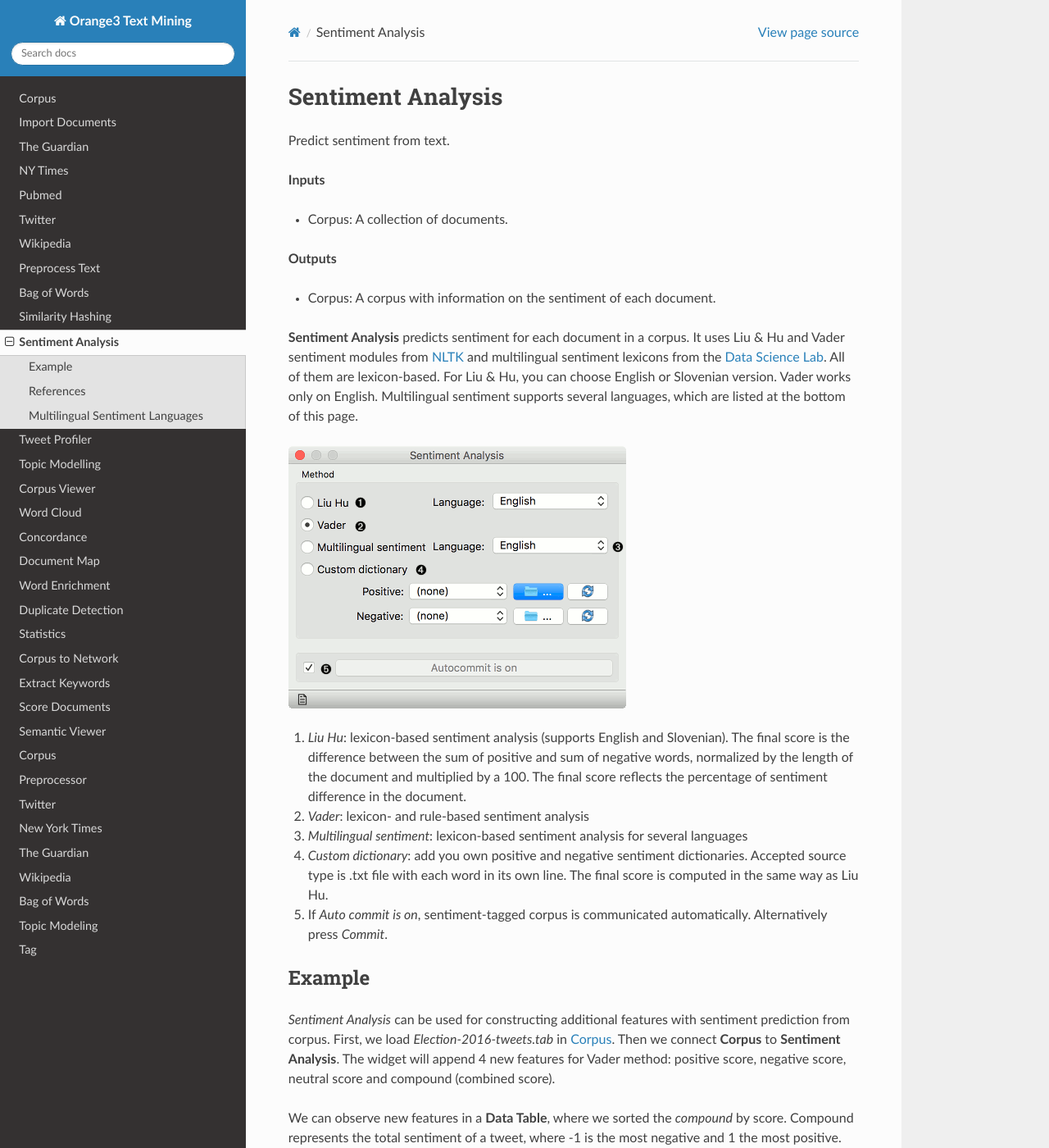
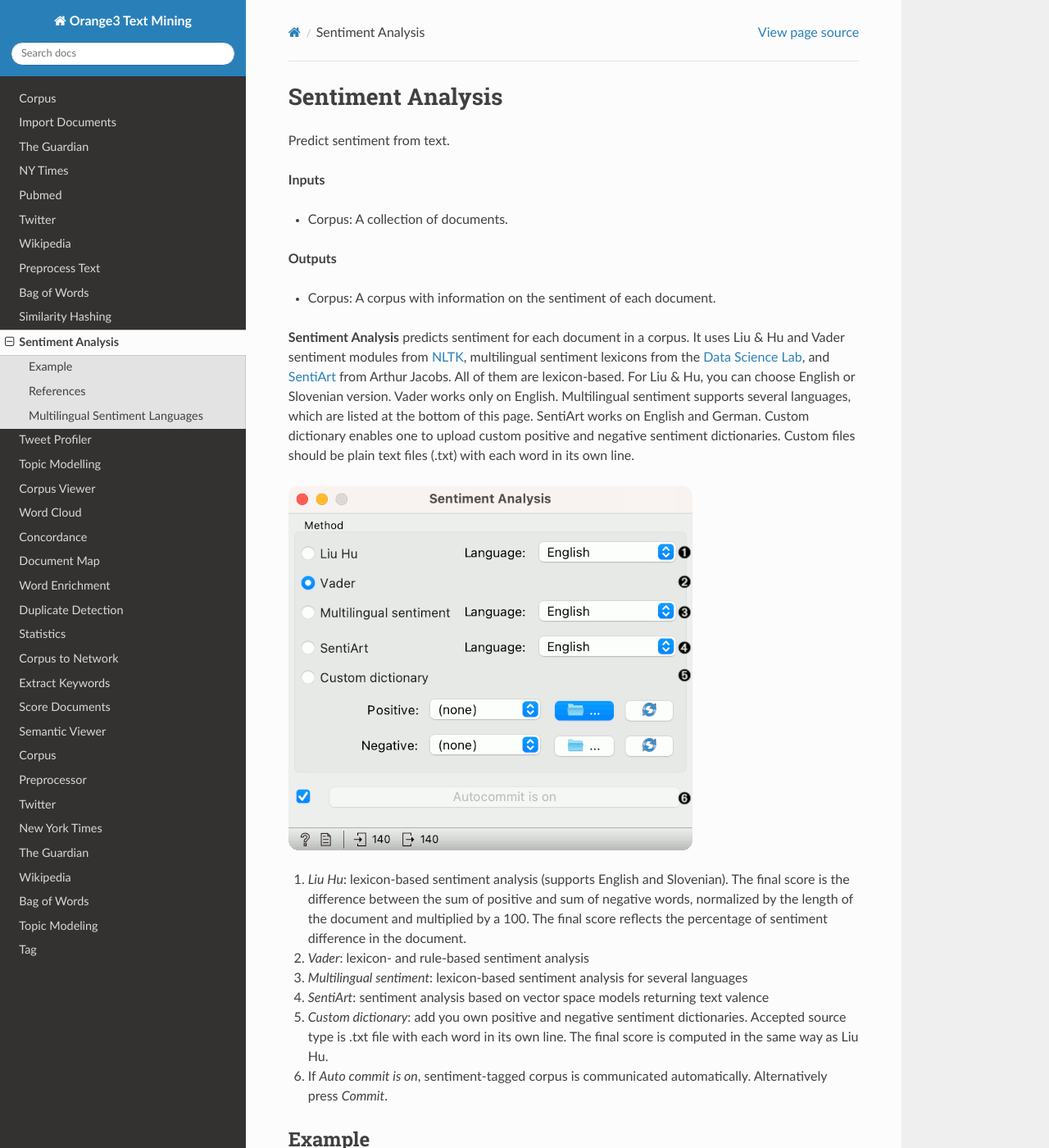
Before and after one commit to biolab/orange3-text, a Sphinx documentation site: the page built from doc/widgets/sentimentanalysis.md, in a window 1280 px wide and 1400 px high. Shown: the whole window at 82% size. Built offline with Sphinx 7.4.7 and the Read the Docs theme 2.0.0, drawn with Linux system fonts in a browser that asks for light colours; pages that are not in the unit, such as notebooks, are missing from menus; some of the changed text lies outside the part shown.

Commit message:
[DOC] Sentiment Analysis: SentiArt

```diff
--- a/doc/widgets/sentimentanalysis.md
+++ b/doc/widgets/sentimentanalysis.md
@@ -11,15 +11,16 @@ Predict sentiment from text.
 
 - Corpus: A corpus with information on the sentiment of each document.
 
-**Sentiment Analysis** predicts sentiment for each document in a corpus. It uses Liu & Hu and Vader sentiment modules from [NLTK](http://www.nltk.org/api/nltk.sentiment.html) and multilingual sentiment lexicons from the [Data Science Lab](https://sites.google.com/site/datascienceslab/projects/multilingualsentiment). All of them are lexicon-based. For Liu & Hu, you can choose English or Slovenian version. Vader works only on English. Multilingual sentiment supports several languages, which are listed at the bottom of this page.
+**Sentiment Analysis** predicts sentiment for each document in a corpus. It uses Liu & Hu and Vader sentiment modules from [NLTK](http://www.nltk.org/api/nltk.sentiment.html), multilingual sentiment lexicons from the [Data Science Lab](https://sites.google.com/site/datascienceslab/projects/multilingualsentiment), and [SentiArt](https://www.frontiersin.org/articles/10.3389/frobt.2019.00053/full) from Arthur Jacobs. All of them are lexicon-based. For Liu & Hu, you can choose English or Slovenian version. Vader works only on English. Multilingual sentiment supports several languages, which are listed at the bottom of this page. SentiArt works on English and German. Custom dictionary enables one to upload custom positive and negative sentiment dictionaries. Custom files should be plain text files (.txt) with each word in its own line.
 
 ![](images/SentimentAnalysis-stamped.png)
 
 1. *Liu Hu*: lexicon-based sentiment analysis (supports English and Slovenian). The final score is the difference between the sum of positive and sum of negative words, normalized by the length of the document and multiplied by a 100. The final score reflects the percentage of sentiment difference in the document.
 2. *Vader*: lexicon- and rule-based sentiment analysis
 3. *Multilingual sentiment*: lexicon-based sentiment analysis for several languages
-4. *Custom dictionary*: add you own positive and negative sentiment dictionaries. Accepted source type is .txt file with each word in its own line. The final score is computed in the same way as Liu Hu.
-5. If *Auto commit is on*, sentiment-tagged corpus is communicated automatically. Alternatively press *Commit*.
+4. *SentiArt*: sentiment analysis based on vector space models returning text valence
+5. *Custom dictionary*: add you own positive and negative sentiment dictionaries. Accepted source type is .txt file with each word in its own line. The final score is computed in the same way as Liu Hu.
+6. If *Auto commit is on*, sentiment-tagged corpus is communicated automatically. Alternatively press *Commit*.
 
 Example
 -------
@@ -54,6 +55,8 @@ References
 Hutto, C.J. and E. E. Gilbert (2014). VADER: A Parsimonious Rule-based Model for Sentiment Analysis of Social Media Text. Eighth International Conference on Weblogs and Social Media (ICWSM-14). Ann Arbor, MI, June 2014.
 
 Hu, Minqing and Bing Liu (2004). Mining opinion features in customer reviews. In Proceedings of AAAI Conference on Artificial Intelligence, vol. 4, pp. 755–760. [Available online.](http://www.aaai.org/Papers/AAAI/2004/AAAI04-119.pdf)
+
+Jacobs, Arthur M. (2019). Sentiment Analysis for Words and Fiction Characters From the Perspective of Computational (Neuro-)Poetics. Frontiers in Robotics and AI 6. https://doi.org/10.3389/frobt.2019.00053
 
 Kadunc, Klemen and Marko Robnik-Šikonja (2016). Analiza mnenj s pomočjo strojnega učenja in slovenskega leksikona sentimenta. Conference on Language Technologies & Digital Humanities, Ljubljana (in Slovene). [Available online.](http://www.sdjt.si/wp/wp-content/uploads/2016/09/JTDH-2016_Kadunc-et-al_Analiza-mnenj-s-pomocjo-strojnega-ucenja.pdf)
 
```
Also changed, not shown: doc/widgets/images/SentimentAnalysis-stamped.png.
